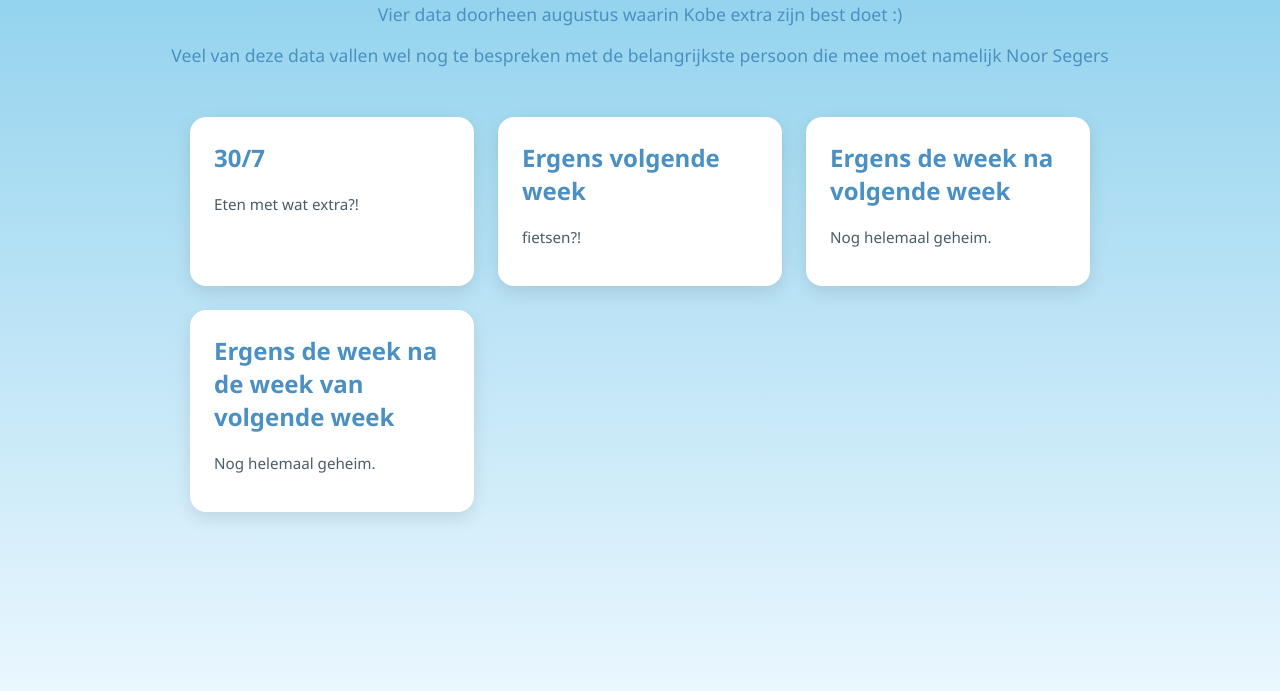
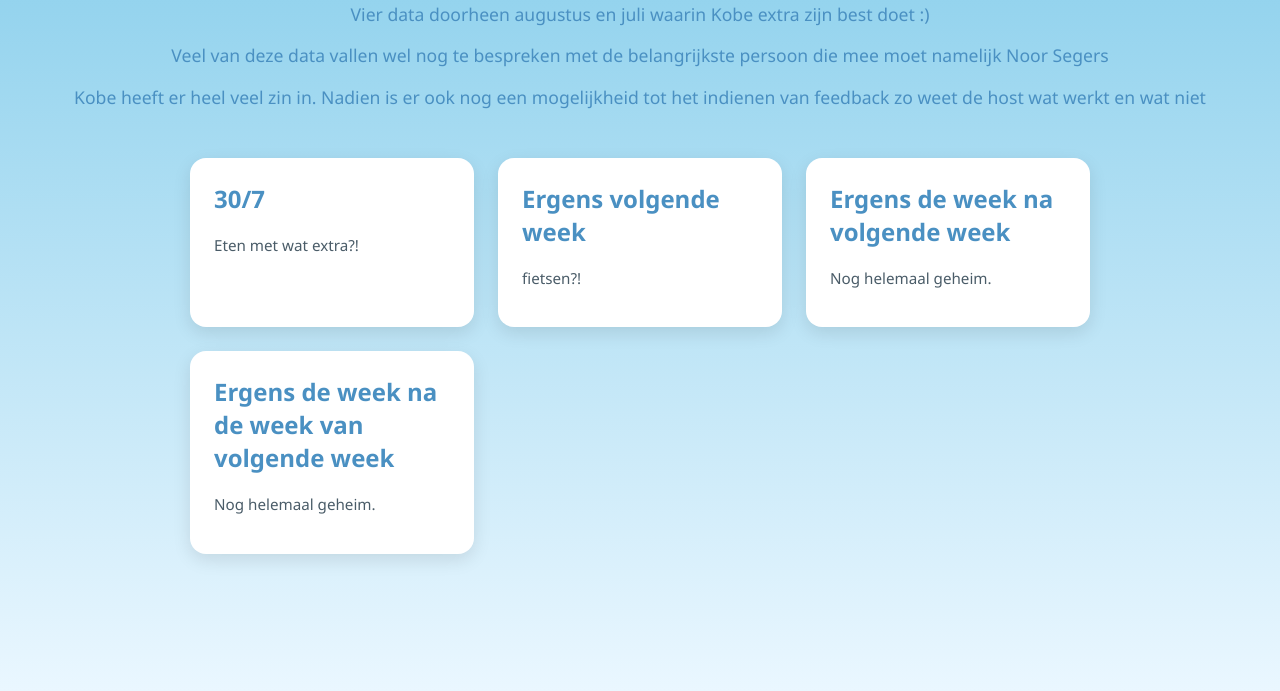
Before and after one commit to KobeStrubbe1/Noorvent, a website: page index.html in a window 1280 px wide. Shown: the part 109-800 px from the top of the page. Drawn offline with Linux system fonts and the light colour scheme.

Commit message:
Update intro text on homepage
Co-Authored-By: Claude Sonnet 5 <noreply@anthropic.com>

```diff
--- a/index.html
+++ b/index.html
@@ -9,8 +9,9 @@
 <body>
   <header>
     <h1>Noorvent</h1>
-    <p>Vier data doorheen augustus waarin Kobe extra zijn best doet :)</p>
+    <p>Vier data doorheen augustus en juli waarin Kobe extra zijn best doet :)</p>
     <p>Veel van deze data vallen wel nog te bespreken met de belangrijkste persoon die mee moet namelijk Noor Segers</p>
+    <p>Kobe heeft er heel veel zin in. Nadien is er ook nog een mogelijkheid tot het indienen van feedback zo weet de host wat werkt en wat niet</p>
   </header>
 
   <div class="cards">
```
